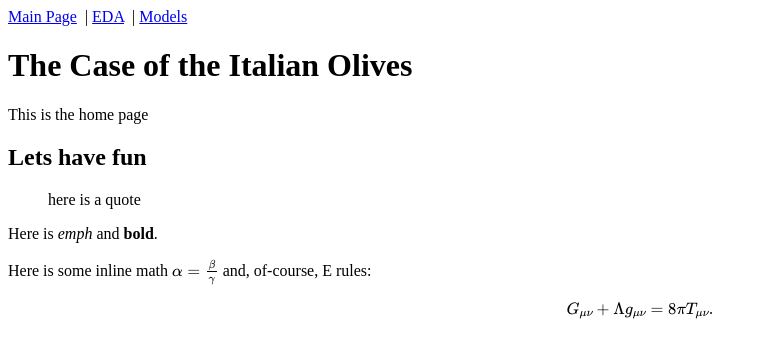
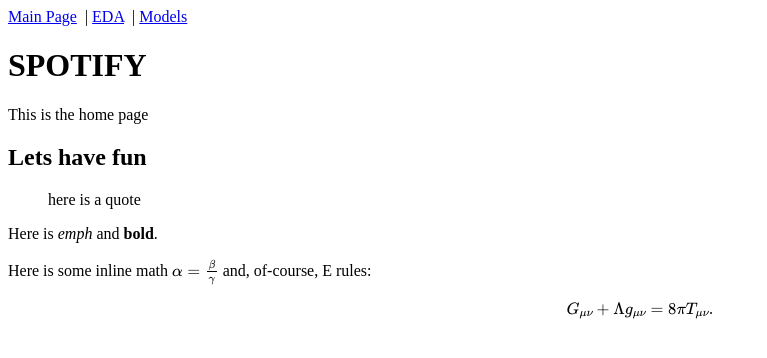
Before and after one commit to johnruby18/testgpages, a Jekyll site: the page oldindex.html, which Jekyll copies as it is, in a window 1280 px wide. Shown: the top 358 px of the page, without its empty margins (0-767 px from the left). Built offline with Jekyll 4.4.1, drawn with Linux system fonts in a browser that asks for light colours; formulas are drawn with MathJax 3.

Commit message:
Update oldindex.html

```diff
--- a/oldindex.html
+++ b/oldindex.html
@@ -28,7 +28,7 @@
 
     </nav>
 
-      <h1>The Case of the Italian Olives</h1>
+      <h1>SPOTIFY</h1>
 
       <p>This is the home page</p>
 
```
